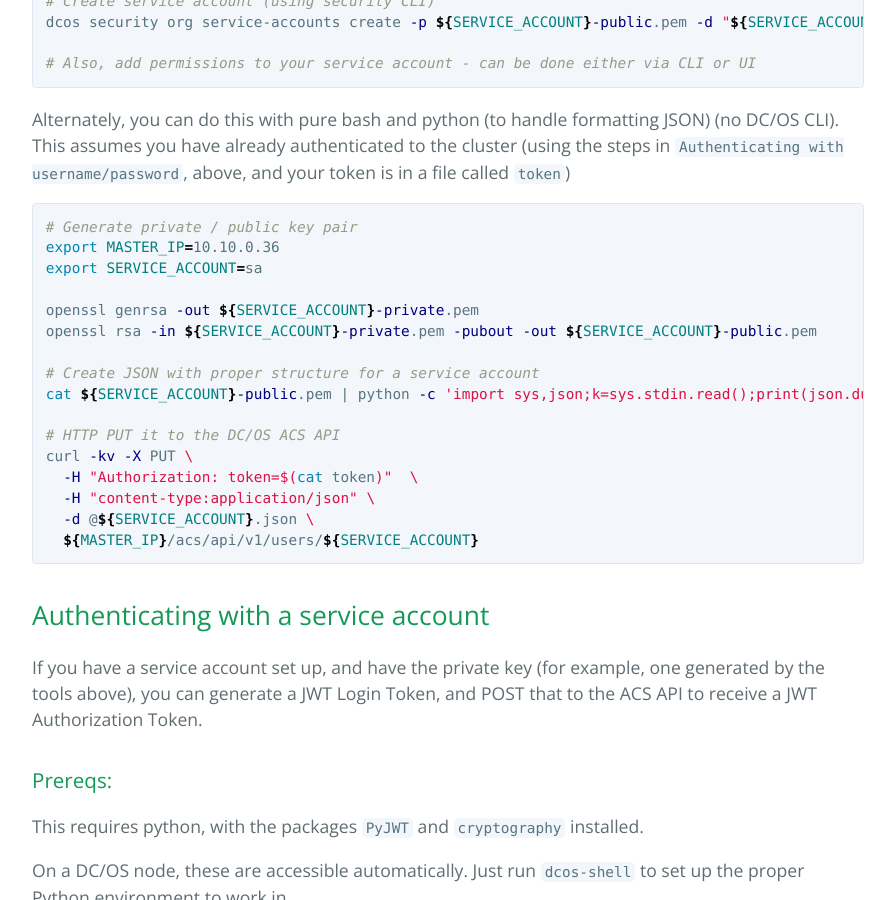
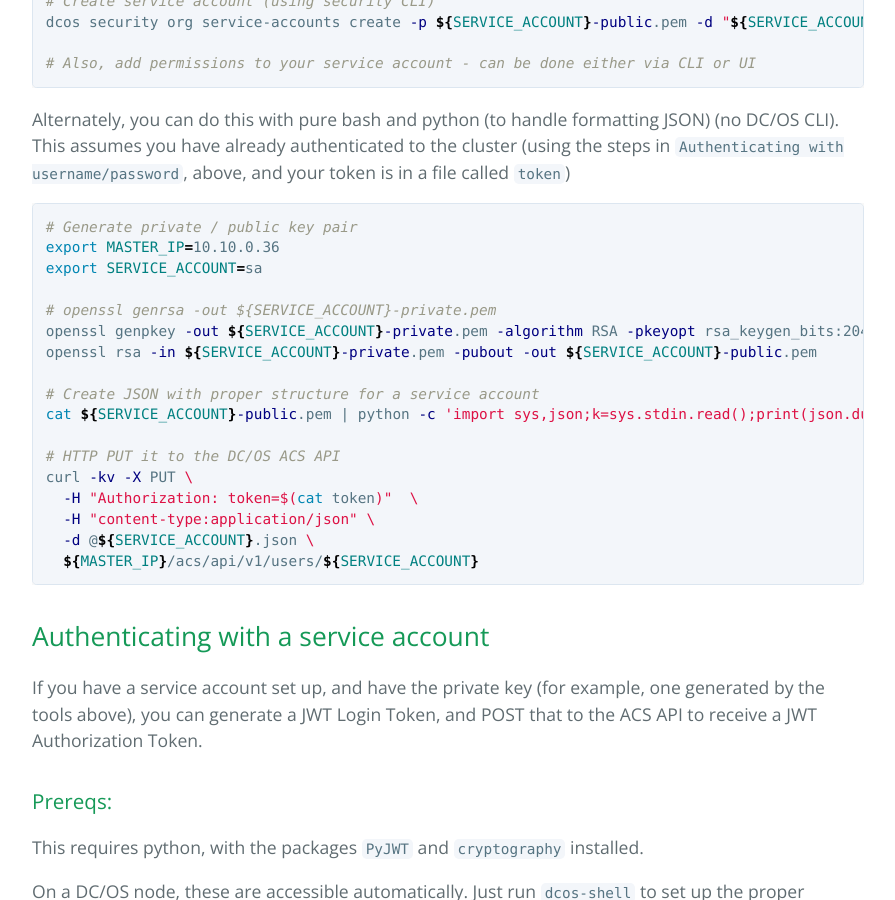
Before and after one commit to mesosphere/field-notes, a Jekyll site: the page built from docs/faqs/authentication.md, in a window 1280 px wide and 900 px high, scrolled down 3351 px. Shown: the whole window, without its empty margins (192-1087 px from the left). Built offline with Jekyll 4.4.1, drawn with Linux system fonts in a browser that asks for light colours; our own code applies the rules of GitHub Pages for plain Markdown files.

Commit message:
Use PKCS#8 keys instead of PKCS#1

```diff
--- a/docs/faqs/authentication.md
+++ b/docs/faqs/authentication.md
@@ -112,7 +112,8 @@ Alternately, you can do this with pure bash and python (to handle formatting JSO
 export MASTER_IP=10.10.0.36
 export SERVICE_ACCOUNT=sa
 
-openssl genrsa -out ${SERVICE_ACCOUNT}-private.pem
+# openssl genrsa -out ${SERVICE_ACCOUNT}-private.pem
+openssl genpkey -out ${SERVICE_ACCOUNT}-private.pem -algorithm RSA -pkeyopt rsa_keygen_bits:2048
 openssl rsa -in ${SERVICE_ACCOUNT}-private.pem -pubout -out ${SERVICE_ACCOUNT}-public.pem
 
 # Create JSON with proper structure for a service account
```
Also changed, not shown: docs/strict/api-kafka-custom.md (+2 -1 lines), docs/strict/api-kafka-zookeeper.md (+2 -1 lines), docs/strict/api-kafka.md (+2 -1 lines), docs/strict/api-marathon-lb.md (+2 -1 lines), docs/strict/security-without-security.md (+2 -1 lines), 3 other files.
